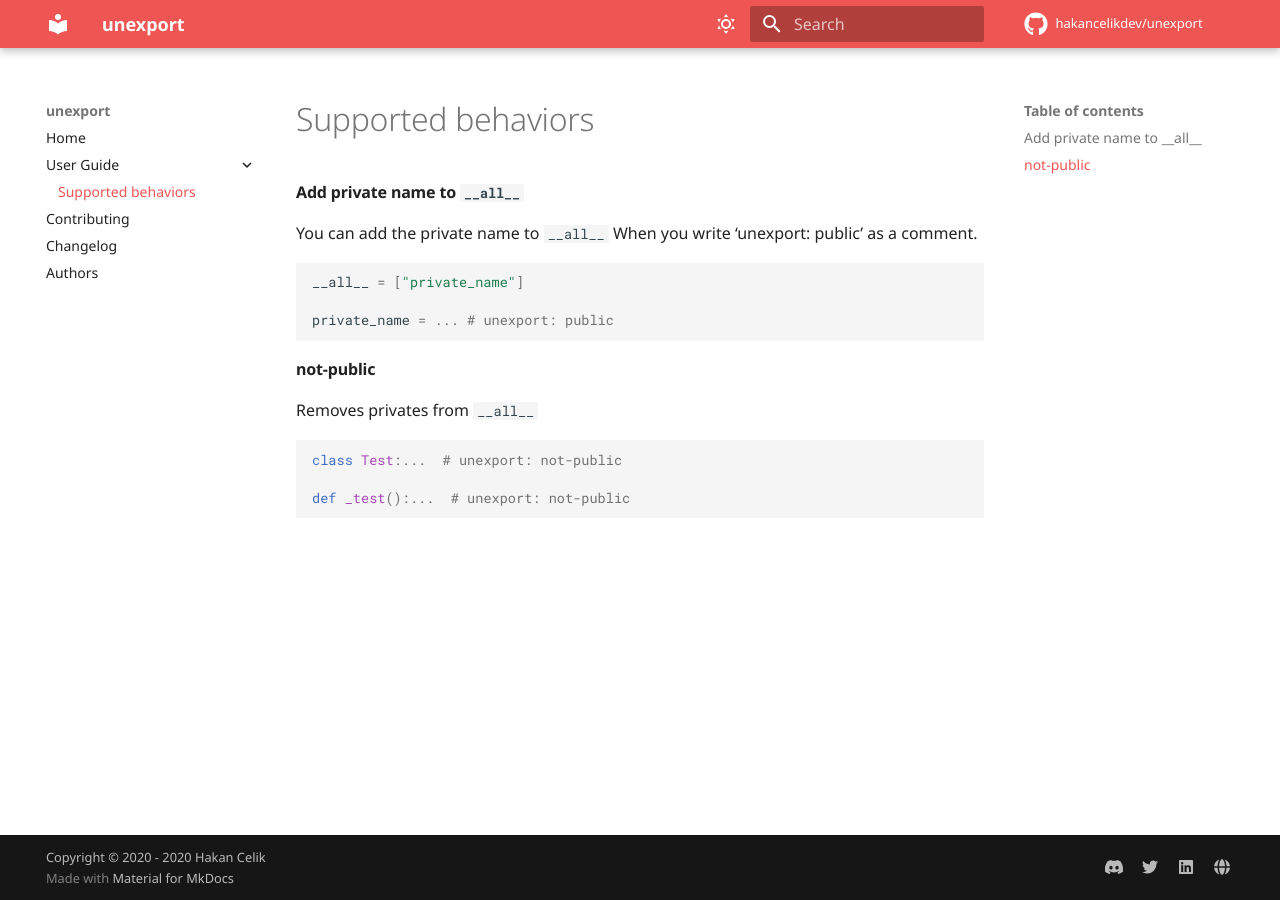
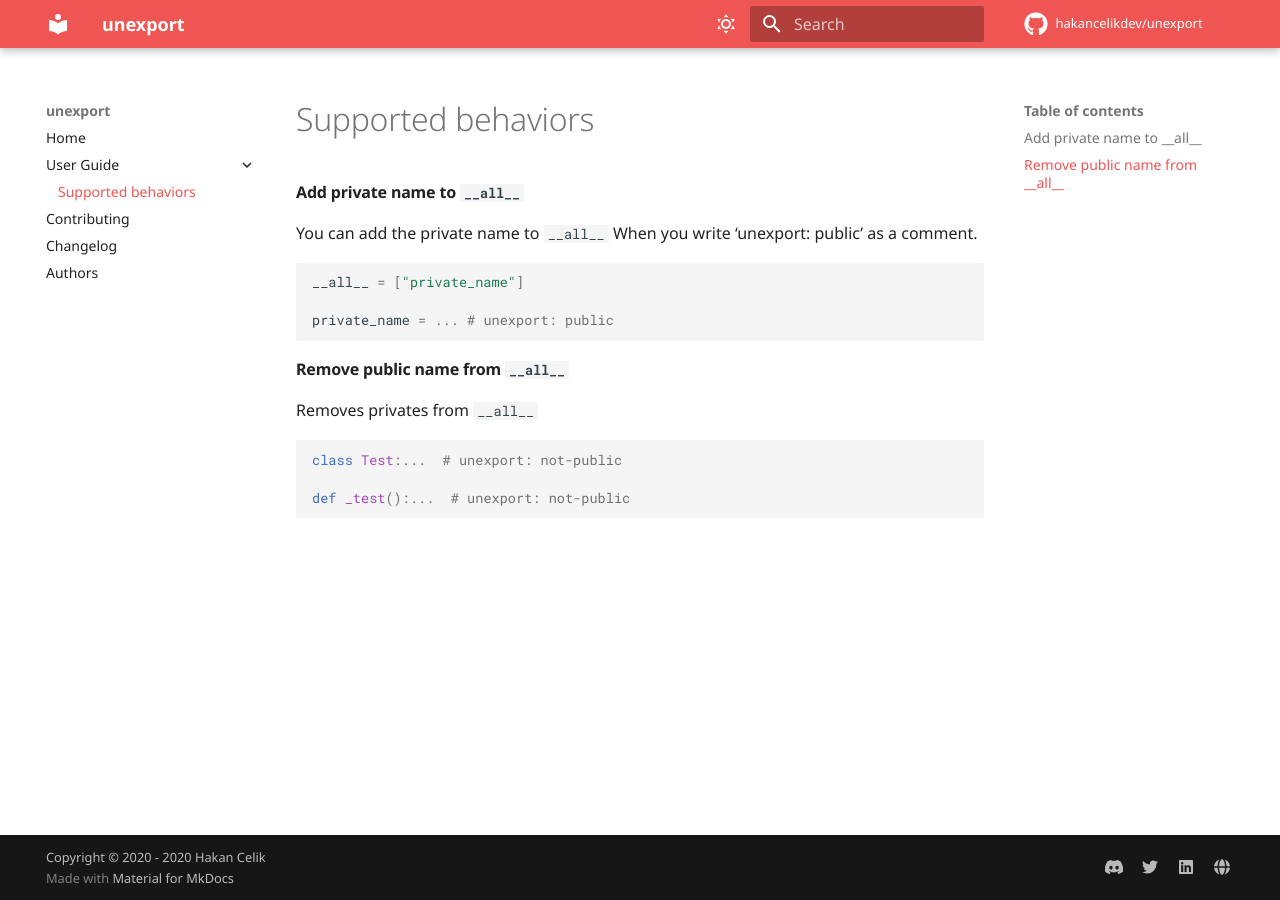
Before and after one commit to hakancelikdev/unexport, an MkDocs documentation site: the page built from docs/tutorials/supported-behaviors.md, in a window 1280 px wide. Built offline with MkDocs 1.6.1 and Material for MkDocs 9.7.7, drawn with Linux system fonts in a browser that asks for light colours; comment, search, counter and statistics services are not loaded; the version menu is left out.

Commit message:
Update docs/tutorials/supported-behaviors.md

````diff
--- a/docs/tutorials/supported-behaviors.md
+++ b/docs/tutorials/supported-behaviors.md
@@ -8,7 +8,7 @@
 private_name = ... # unexport: public
 ```
 
-## not-public
+## Remove public name from `__all__`
 
 Removes privates from `__all__`
 
````
